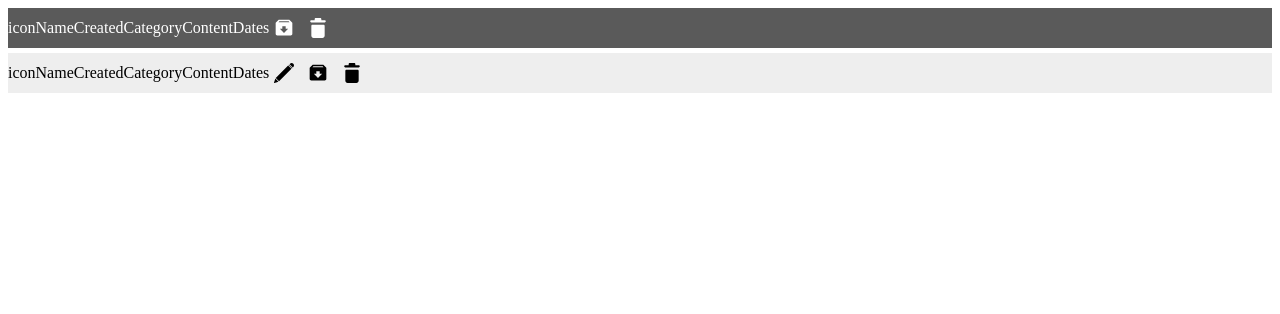
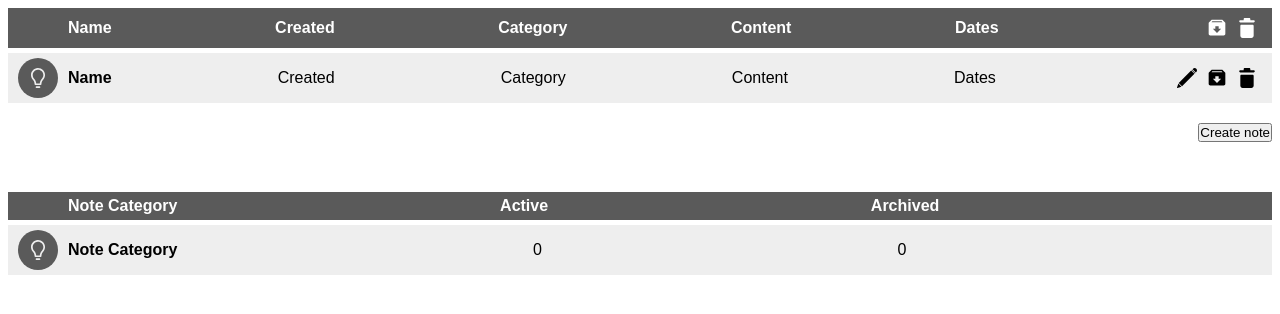
Before and after one commit to krukroman/notes-app-js, a website built with Parcel: page src/index.html in a window 1280 px wide. Built offline with nearby package versions, Linux system fonts and the light colour scheme.

Commit message:
finished markup

```diff
--- a/src/index.html
+++ b/src/index.html
@@ -10,14 +10,15 @@
   <body>
     <div id="app">
       <div id="notes">
+        <div class="motes__content__wrapper">
           <ul class="notes__head__row">
-          <li class="notes__head__col">icon</li>
+            <li class="notes__head__col col__icon"></li>
             <li class="notes__head__col">Name</li>
             <li class="notes__head__col">Created</li>
             <li class="notes__head__col">Category</li>
             <li class="notes__head__col">Content</li>
             <li class="notes__head__col">Dates</li>
-          <li class="notes__head__col">
+            <li class="notes__head__col col__actions">
               <div class="button__group">
                 <button type="button">
                   <svg width="20" height="20">
@@ -37,13 +38,19 @@
           <ul class="notes__content">
             <li class="notes__item">
               <ul class="notes__row">
-              <li class="notes__col">icon</li>
-              <li class="notes__col">Name</li>
+                <li class="notes__col col__icon">
+                  <div class="icon__wrapper">
+                    <svg width="20" height="20">
+                      <use href="./images/icons/sprite.svg#icon-light"></use>
+                    </svg>
+                  </div>
+                </li>
+                <li class="notes__col col__name">Name</li>
                 <li class="notes__col">Created</li>
                 <li class="notes__col">Category</li>
                 <li class="notes__col">Content</li>
                 <li class="notes__col">Dates</li>
-              <li class="notes__col">
+                <li class="notes__col col__actions">
                   <div class="button__group">
                     <button type="button">
                       <svg width="20" height="20">
@@ -65,10 +72,36 @@
                     <!-- end of button group -->
                   </div>
                 </li>
+                <!-- end of notes row -->
               </ul>
             </li>
             <!--  end of notes content -->
           </ul>
+          <!-- end of notes content wrapper -->
+        </div>
+        <button class="create__btn" type="button">Create note</button>
+        <div class="notes__summary">
+          <ul class="notes__head__row">
+            <li class="notes__head__col col__icon"></li>
+            <li class="notes__head__col">Note Category</li>
+            <li class="notes__head__col">Active</li>
+            <li class="notes__head__col">Archived</li>
+            <!-- end of head -->
+          </ul>
+          <ul class="notes__row">
+            <li class="notes__col col__icon">
+              <div class="icon__wrapper">
+                <svg width="20" height="20">
+                  <use href="./images/icons/sprite.svg#icon-light"></use>
+                </svg>
+              </div>
+            </li>
+            <li class="notes__col col__name">Note Category</li>
+            <li class="notes__col">0</li>
+            <li class="notes__col">0</li>
+            <!-- end of notes row -->
+          </ul>
+        </div>
         <!-- end of notes -->
       </div>
       <!-- end of app -->
--- a/src/sass/_globals.scss
+++ b/src/sass/_globals.scss
@@ -2,6 +2,10 @@
 *::after,
 *::before {
   box-sizing: border-box;
+}
+
+body {
+  font-family: sans-serif;
 }
 
 ul,
@@ -14,6 +18,7 @@ ol {
 button {
   margin: 0;
   padding: 0;
+  display: block;
   cursor: pointer;
 }
 
@@ -22,6 +27,12 @@ svg {
   display: block;
 }
 
+.button__group {
+  display: flex;
+  align-items: center;
+  justify-content: flex-end;
+}
+
 .button__group button {
   padding: 5px;
   border: none;
--- a/src/sass/_notes.scss
+++ b/src/sass/_notes.scss
@@ -1,18 +1,26 @@
+#notes {
+  margin-inline: auto;
+  max-width: 1270px;
+}
+
+.motes__content__wrapper {
+  margin-bottom: 20px;
+}
+
 .notes__head__row,
 .notes__row {
   padding-block: 5px;
+  padding-inline: 10px;
   display: flex;
   align-items: center;
 
   width: 100%;
 }
 
-.notes__head__row .button__group svg {
-  fill: white;
-}
-
 .notes__head__row {
   margin-bottom: 5px;
+
+  font-weight: bold;
 
   color: white;
 
@@ -21,4 +29,51 @@
 
 .notes__row {
   background-color: rgb(238, 238, 238);
+
+  &:not(:last-of-type) {
+    margin-bottom: 5px;
+  }
 }
+
+.notes__head__col,
+.notes__col {
+  flex-grow: 1;
+}
+
+.col__icon {
+  padding-inline-end: 10px;
+  flex-grow: 0;
+  width: 50px;
+}
+
+.icon__wrapper {
+  padding-block: 10px;
+  display: flex;
+  align-items: center;
+  justify-content: center;
+  fill: rgb(238, 238, 238);
+  background-color: rgb(90, 90, 90);
+
+  border-radius: 50%;
+}
+
+.col__name {
+  font-weight: bold;
+}
+
+.col__actions {
+  flex-grow: 0;
+  width: 100px;
+}
+
+.notes__head__row .button__group svg {
+  fill: white;
+}
+
+.create__btn {
+  margin-left: auto;
+}
+
+.notes__summary {
+  margin-top: 50px;
+}
```
Lines whose indentation alone changed are shown as unchanged.
